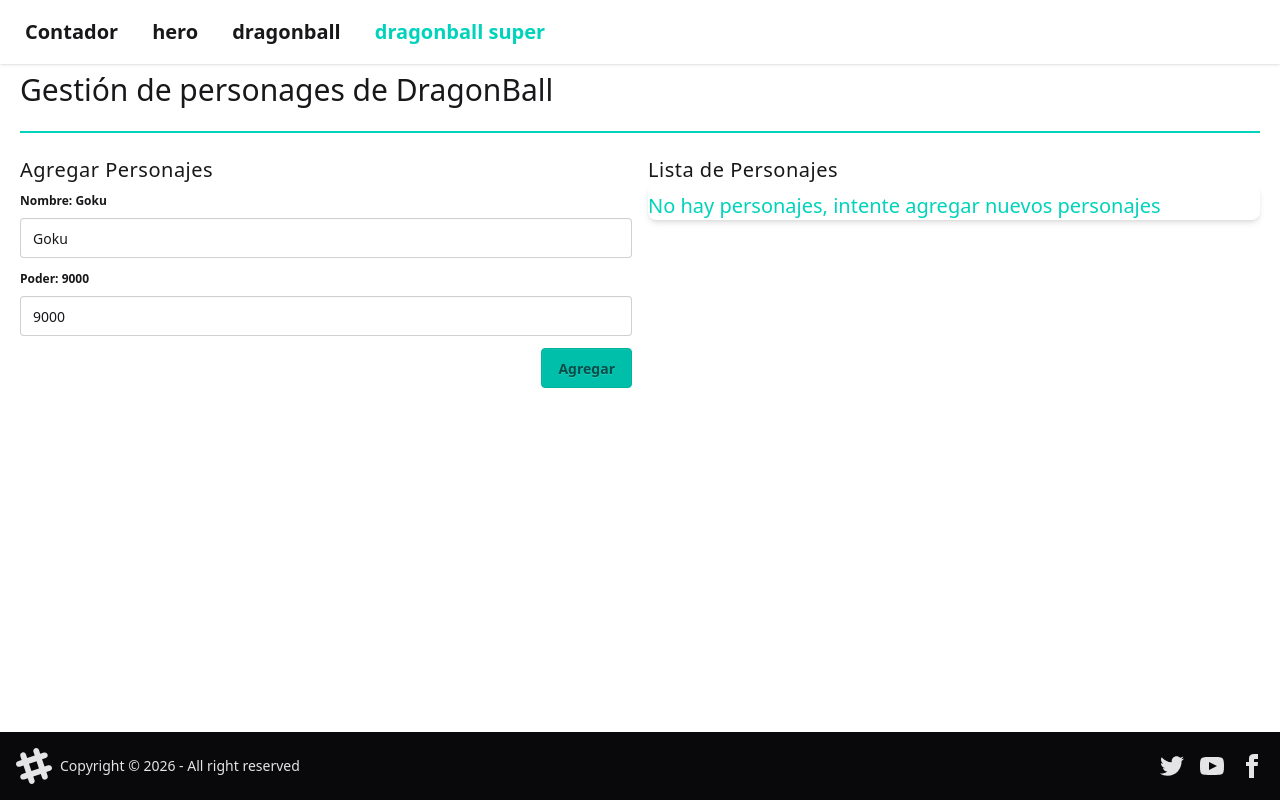
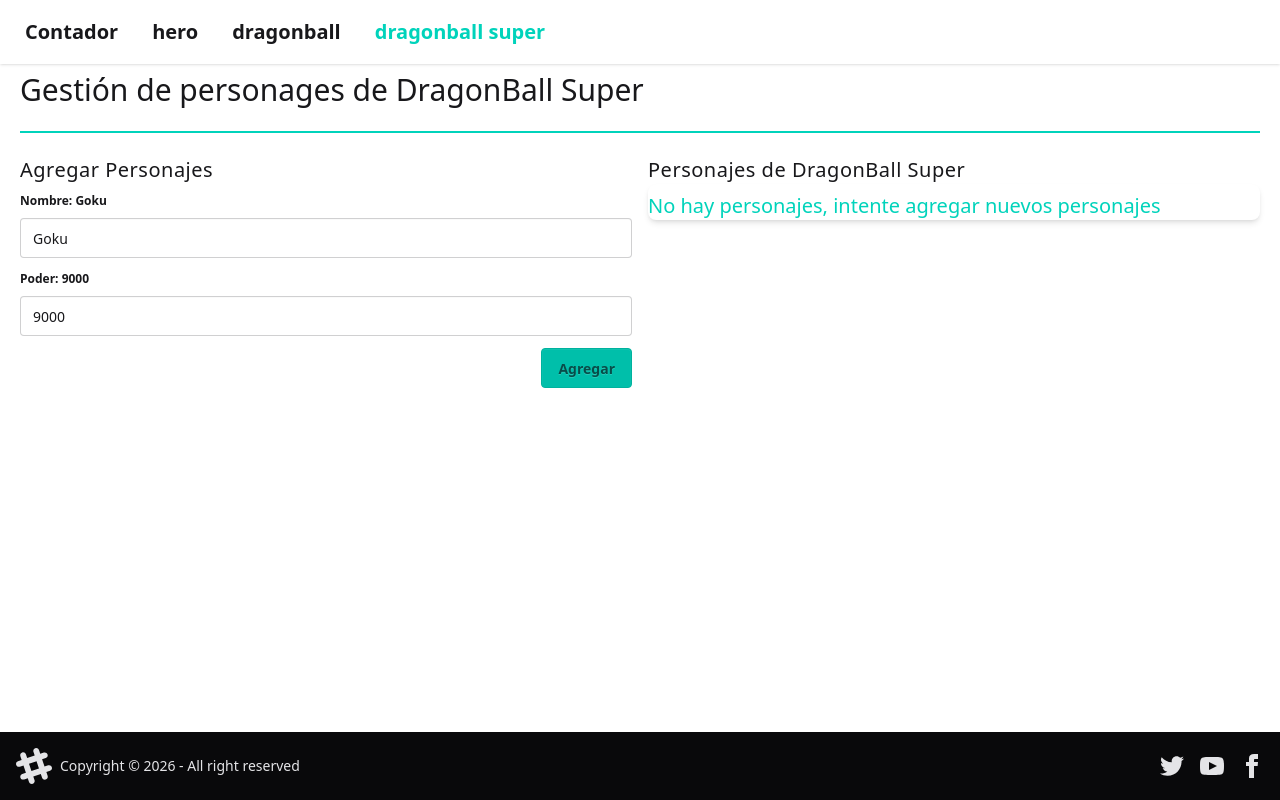
Before and after one commit to JcrDev-code/heroApp21, an Angular app: page /dragonball-super in a window 1280 px wide. Built offline with nearby package versions, Linux system fonts and the light colour scheme.

Commit message:
feat: implemetar input() property en comunicacion entre componentes: padre ---> hijo

```diff
--- a/src/app/features/dragonball-super/page/dragonball-super-page/dragonball-super-page.html
+++ b/src/app/features/dragonball-super/page/dragonball-super-page/dragonball-super-page.html
@@ -1,9 +1,10 @@
-<character-title />
+<!-- <character-title pageTitle="Gestión de personages de DragonBall Super" /> -->
+<character-title [pageTitle]="pageTitle()" />
 <section class="flex flex-col sm:flex-row gap-4">
   <div class="sm:w-1/2">
     <character-add />
   </div>
   <div class="sm:w-1/2">
-    <character-list />
+    <character-list listTitle="Personajes de DragonBall Super" [characters]="characters()" />
   </div>
 </section>
--- a/src/app/features/dragonball-super/page/dragonball-super-page/dragonball-super-page.ts
+++ b/src/app/features/dragonball-super/page/dragonball-super-page/dragonball-super-page.ts
@@ -1,4 +1,4 @@
-import { Component } from '@angular/core';
+import { Component, signal } from '@angular/core';
 import { CharacterTitle } from '../../../../shared/components/character-title/character-title';
 import { CharacterAdd } from '../../../../shared/components/character-add/character-add';
 import { CharacterList } from '../../../../shared/components/character-list/character-list';
@@ -8,4 +8,8 @@
   imports: [CharacterTitle, CharacterAdd, CharacterList],
   templateUrl: './dragonball-super-page.html',
 })
-export class DragonballSuperPage {}
+export class DragonballSuperPage {
+  pageTitle = signal('Gestión de personages de DragonBall Super');
+
+  characters = signal<Character[]>([]);
+}
--- /dev/null
+++ b/src/app/shared/Interfaces/character.interface.ts
@@ -0,0 +1,5 @@
+interface Character {
+  id: number;
+  name: string;
+  power: number;
+}
--- a/src/app/shared/components/character-list/character-list.html
+++ b/src/app/shared/components/character-list/character-list.html
@@ -1,4 +1,4 @@
-<h2 class="text-xl tracking-wide">Lista de Personajes</h2>
+<h2 class="text-xl tracking-wide">{{ listTitle() }}</h2>
 <ul class="list bg-base-100 rounded-box shadow-md">
   @for (character of characters(); track character.id) {
     @if (character.power < 5001) {
--- a/src/app/shared/components/character-list/character-list.ts
+++ b/src/app/shared/components/character-list/character-list.ts
@@ -1,9 +1,5 @@
-import { ChangeDetectionStrategy, Component, computed, signal } from '@angular/core';
-interface Character {
-  id: number;
-  name: string;
-  power: number;
-}
+import { ChangeDetectionStrategy, Component, computed, input, signal } from '@angular/core';
+
 @Component({
   selector: 'character-list',
   imports: [],
@@ -11,29 +7,6 @@
   changeDetection: ChangeDetectionStrategy.OnPush,
 })
 export class CharacterList {
-  name = signal('Goku');
-  power = signal(9000);
-
-  characters = signal<Character[]>([]);
-
-  heroInfo = computed(() => {
-    return `${this.name()} tiene un poder de ${this.power()}`;
-  });
-
-  addCharacter() {
-    const newCharacter: Character = {
-      id: this.characters().length + 1,
-      name: this.name(),
-      power: this.power(),
-    };
-
-    this.characters.update((chars) => [...chars, newCharacter]);
-    this.resetFields();
-  }
-
-  isDisable = computed(() => !this.name() || this.power() <= 0);
-  resetFields() {
-    this.name.set('');
-    this.power.set(0);
-  }
+  listTitle = input.required<string>();
+  characters = input.required<Character[]>();
 }
--- a/src/app/shared/components/character-title/character-title.html
+++ b/src/app/shared/components/character-title/character-title.html
@@ -1,2 +1,2 @@
-<h1 class="text-3xl">Gestión de personages de DragonBall</h1>
+<h1 class="text-3xl">{{ pageTitle() }}</h1>
 <div class="divider divider-accent"></div>
--- a/src/app/shared/components/character-title/character-title.ts
+++ b/src/app/shared/components/character-title/character-title.ts
@@ -1,4 +1,4 @@
-import { ChangeDetectionStrategy, Component } from '@angular/core';
+import { ChangeDetectionStrategy, Component, input } from '@angular/core';
 
 @Component({
   selector: 'character-title',
@@ -6,4 +6,9 @@
   templateUrl: './character-title.html',
   changeDetection: ChangeDetectionStrategy.OnPush,
 })
-export class CharacterTitle {}
+export class CharacterTitle {
+  //va recibir el título de la página a través de un input desde su componente padre
+  //esta propiedad es opcional, por lo que se le asigna un valor por defecto en caso
+  //  de que no se le pase ningún valor desde el componente padre
+  pageTitle = input<string>('Gestión de personages de DragonBall');
+}
```
